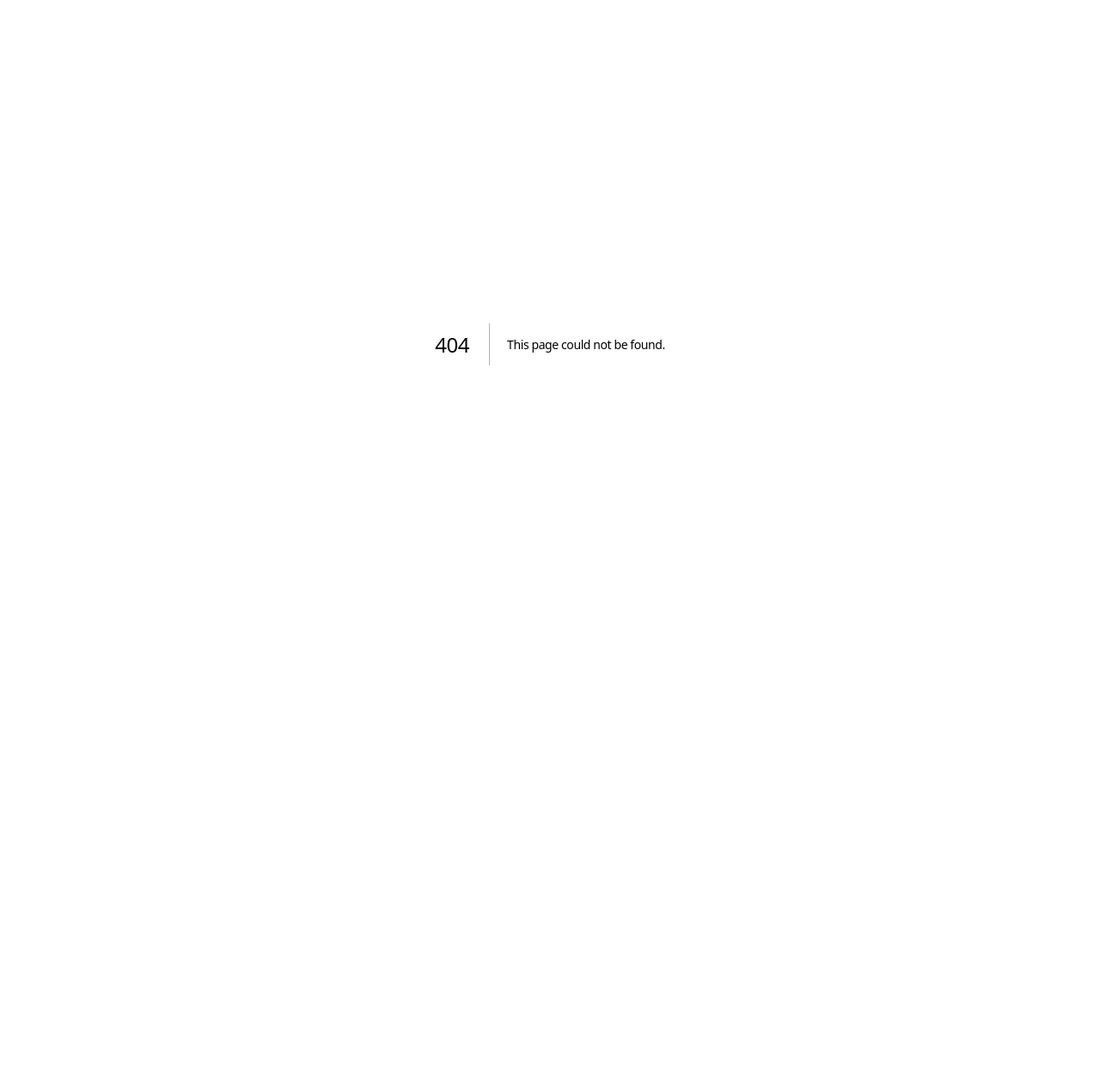
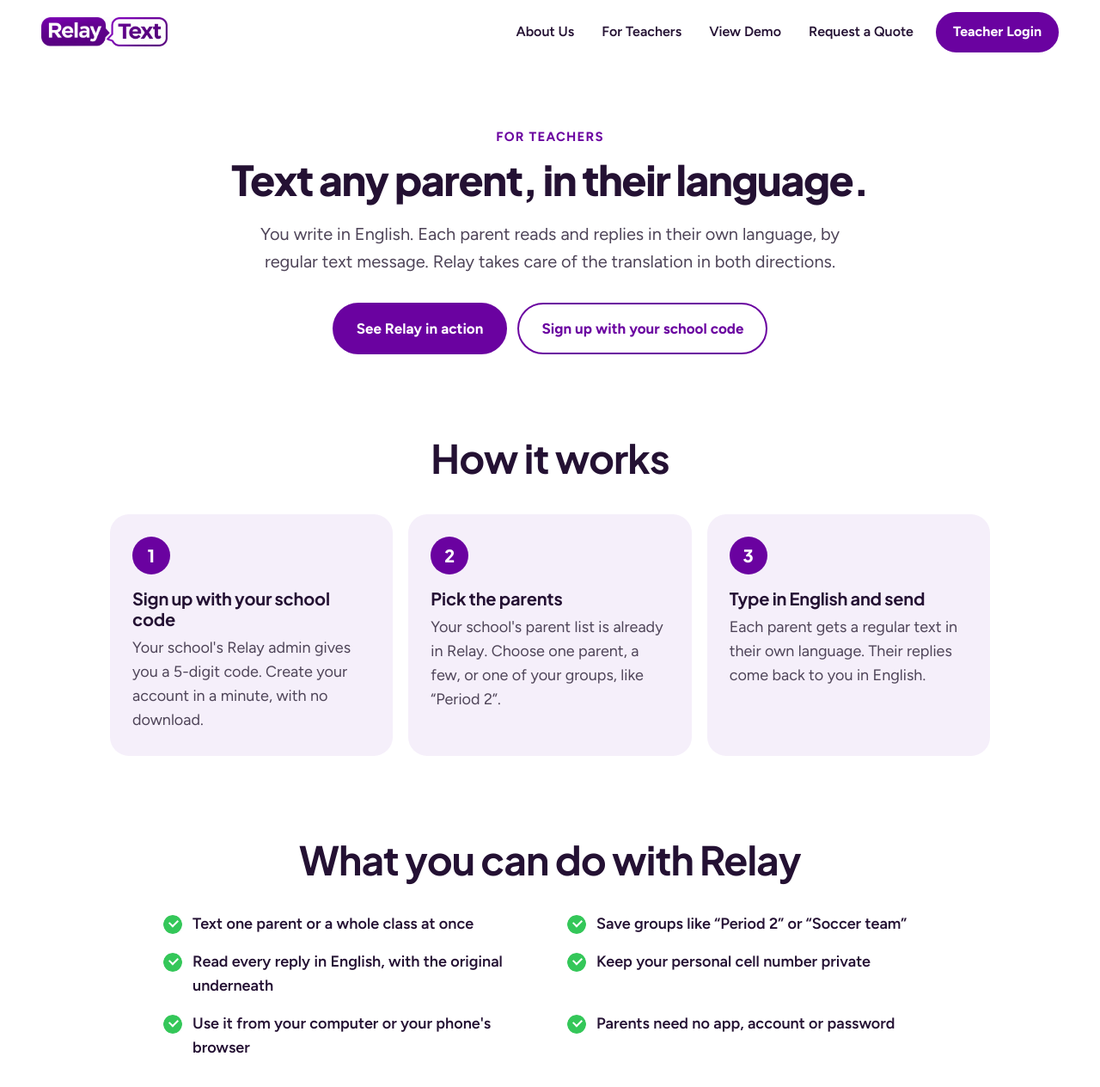
Before and after one commit to stellomax/relay-text, a Next.js app: page /teachers in a window 1280 px wide. Before the commit this address had no page. Shown: the top 1264 px of the page at 86% size. Before the commit the page ends 800 px from the top, so only its background shows below. Built offline with nearby package versions, Linux system fonts and the light colour scheme.

Commit message:
New For Teachers page (/teachers); menu links to it
Co-Authored-By: Claude Opus 5.5 <noreply@anthropic.com>
Claude-Session: https://claude.ai/code/session_01NHaCwh9APNv8QtQw9JUgEf

```diff
--- a/app/landing.css
+++ b/app/landing.css
@@ -504,3 +504,22 @@ i.rep { background: #1f9e89; }
   .lp-nav.open .lp-link { padding: 12px 14px; font-size: 17px; }
   .lp-nav.open .lp-btn.small { margin: 8px 0 0; justify-content: center; padding: 13px 18px; }
 }
+
+/* inner pages (For Teachers, About Us): centered page header, numbered steps, two-column checklist */
+.lp-page-hero { max-width: 900px; margin: 0 auto; text-align: center; padding: clamp(40px, 6vw, 72px) clamp(16px, 4vw, 48px) var(--sec-half); }
+.lp-page-hero h1 { max-width: none; font-size: clamp(32px, 3.8vw, 48px); line-height: 1.1; letter-spacing: -0.03em; }
+.lp-page-hero .lp-lede { margin: 20px auto 0; }
+.lp-eyebrow { font-size: 15px; font-weight: 700; letter-spacing: 0.08em; text-transform: uppercase; color: var(--purple); margin: 0 0 12px; }
+.lp-steps-wrap, .lp-can { max-width: 1120px; margin: 0 auto; padding: var(--sec-half) clamp(16px, 4vw, 48px); text-align: center; }
+.lp-steps { list-style: none; padding: 0; margin: 40px 0 0; display: grid; grid-template-columns: repeat(3, minmax(0, 1fr)); gap: 18px; text-align: left; }
+.lp-steps li { background: var(--lilac); border-radius: 22px; padding: 26px 26px 28px; }
+.lp-step-n {
+  display: grid; place-items: center; width: 44px; height: 44px; border-radius: 50%; background: var(--purple); color: #fff;
+  font-family: var(--lp-display); font-weight: 800; font-size: 20px; margin-bottom: 16px;
+}
+.lp-steps p { margin-top: 8px; color: var(--ink-2); }
+.lp-can-list { max-width: 900px; margin: 36px auto 0; grid-template-columns: repeat(2, minmax(0, 1fr)); gap: 16px 40px; text-align: left; }
+@media (max-width: 760px) {
+  .lp-steps { grid-template-columns: 1fr; }
+  .lp-can-list { grid-template-columns: 1fr; }
+}
--- /dev/null
+++ b/app/teachers/page.tsx
@@ -0,0 +1,155 @@
+import type { Metadata } from "next";
+import { Plus_Jakarta_Sans, Figtree } from "next/font/google";
+import { BRAND, COMPANY } from "@/lib/brand";
+import SiteNav from "@/components/SiteNav";
+import DemoModal from "@/components/DemoModal";
+import "../landing.css";
+import "../demo/demo.css";
+
+const display = Plus_Jakarta_Sans({ subsets: ["latin"], weight: ["600", "700", "800"], variable: "--lp-display" });
+const body = Figtree({ subsets: ["latin"], weight: ["400", "500", "600", "700"], variable: "--lp-body" });
+
+export const metadata: Metadata = {
+  title: "Relay for teachers",
+  description:
+    "Text any parent in their language. Write in English, and Relay translates both ways over plain text messages. No app for parents, and your personal number stays private.",
+};
+
+const STEPS = [
+  {
+    n: "1",
+    title: "Sign up with your school code",
+    text: "Your school's Relay admin gives you a 5-digit code. Create your account in a minute, with no download.",
+  },
+  {
+    n: "2",
+    title: "Pick the parents",
+    text: "Your school's parent list is already in Relay. Choose one parent, a few, or one of your groups, like “Period 2”.",
+  },
+  {
+    n: "3",
+    title: "Type in English and send",
+    text: "Each parent gets a regular text in their own language. Their replies come back to you in English.",
+  },
+];
+
+const CAN = [
+  "Text one parent or a whole class at once",
+  "Save groups like “Period 2” or “Soccer team”",
+  "Read every reply in English, with the original underneath",
+  "Keep your personal cell number private",
+  "Use it from your computer or your phone's browser",
+  "Parents need no app, account or password",
+];
+
+const QUESTIONS = [
+  {
+    q: "Do I need to learn something new?",
+    a: "If you can text, you can use Relay. It looks and works like the Messages app. You write in English, and Relay handles the language in both directions.",
+  },
+  {
+    q: "Will parents see my cell number?",
+    a: "No. Texts come from a Relay number, not your phone, so your personal number is never shared.",
+  },
+  {
+    q: "What if a parent replies in another language?",
+    a: "Relay detects the language, translates the reply into English for you, and keeps the original right underneath. Replies in English are left as they are.",
+  },
+  {
+    q: "Where do the parents' numbers come from?",
+    a: "Your school's administrators keep the parent list up to date, and parents can also join through your personal sign-up link. Relay only texts parents who have agreed to receive messages.",
+  },
+  {
+    q: "Who can see my conversations?",
+    a: "You and your school's administrators. Family information is never sold or shared for marketing.",
+  },
+  {
+    q: "What if a parent wants to stop?",
+    a: "They reply STOP and Relay stops texting them right away. They can reply START to get messages again.",
+  },
+];
+
+export default function TeachersPage() {
+  return (
+    <div className={`lp ${display.variable} ${body.variable}`}>
+      <SiteNav />
+
+      <main>
+        <section className="lp-page-hero">
+          <p className="lp-eyebrow">For teachers</p>
+          <h1>Text any parent, in their language.</h1>
+          <p className="lp-lede">
+            You write in English. Each parent reads and replies in their own language, by regular text message. Relay takes care of
+            the translation in both directions.
+          </p>
+          <div className="lp-ctas center">
+            <DemoModal className="lp-btn lp-hero-demo">See Relay in action</DemoModal>
+            <a className="lp-btn outline" href="/signup">
+              Sign up with your school code
+            </a>
+          </div>
+        </section>
+
+        <section className="lp-steps-wrap" aria-labelledby="how">
+          <h2 id="how">How it works</h2>
+          <ol className="lp-steps">
+            {STEPS.map((s) => (
+              <li key={s.n}>
+                <span className="lp-step-n" aria-hidden>
+                  {s.n}
+                </span>
+                <h3>{s.title}</h3>
+                <p>{s.text}</p>
+              </li>
+            ))}
+          </ol>
+        </section>
+
+        <section className="lp-can" aria-labelledby="can">
+          <h2 id="can">What you can do with Relay</h2>
+          <ul className="lp-checks lp-can-list">
+            {CAN.map((c) => (
+              <li key={c}>{c}</li>
+            ))}
+          </ul>
+        </section>
+
+        <section className="lp-faq" aria-labelledby="faq">
+          <h2 id="faq">Teacher questions</h2>
+          <dl>
+            {QUESTIONS.map((f) => (
+              <div key={f.q}>
+                <dt>{f.q}</dt>
+                <dd>{f.a}</dd>
+              </div>
+            ))}
+          </dl>
+        </section>
+
+        <section className="lp-final">
+          <h2>Want Relay at your school?</h2>
+          <p>Share this page with your principal, or ask us for a quote. Already have a code from your school? Sign up today.</p>
+          <div className="lp-ctas center">
+            <a className="lp-btn light" href="/contact">
+              Request a Quote
+            </a>
+            <a className="lp-btn outline-light" href="/signup">
+              Teacher sign up
+            </a>
+          </div>
+        </section>
+      </main>
+
+      <footer className="lp-foot">
+        <span>
+          {BRAND} is a service of {COMPANY}.
+        </span>
+        <nav aria-label="Footer">
+          <a href="/join">Parents: sign up for texts</a>
+          <a href="/privacy">Privacy Policy</a>
+          <a href="/terms">Terms &amp; Conditions</a>
+        </nav>
+      </footer>
+    </div>
+  );
+}
--- a/components/SiteNav.tsx
+++ b/components/SiteNav.tsx
@@ -5,7 +5,7 @@ import { BRAND } from "@/lib/brand";
 
 const LINKS = [
   { label: "About Us", href: "/#about" },
-  { label: "For Teachers", href: "/#for-teachers" },
+  { label: "For Teachers", href: "/teachers" },
   { label: "View Demo", href: "/#demo" },
   { label: "Request a Quote", href: "/contact" },
 ];
--- a/middleware.ts
+++ b/middleware.ts
@@ -28,6 +28,6 @@ export async function middleware(req: NextRequest) {
 
 export const config = {
   matcher: [
-    "/((?!_next/|favicon|icon-|icon\\.svg|apple-touch-icon|relay-text-logo|hero-teacher|manifest|login|signup|forgot|reset-password|contact|demo|join|privacy|terms|landing/|api/auth/|api/sms/|api/optin|api/contact|api/signup|api/join-info|api/languages).*)",
+    "/((?!_next/|favicon|icon-|icon\\.svg|apple-touch-icon|relay-text-logo|hero-teacher|manifest|login|signup|forgot|reset-password|contact|demo|teachers|about|join|privacy|terms|landing/|api/auth/|api/sms/|api/optin|api/contact|api/signup|api/join-info|api/languages).*)",
   ],
 };
```
